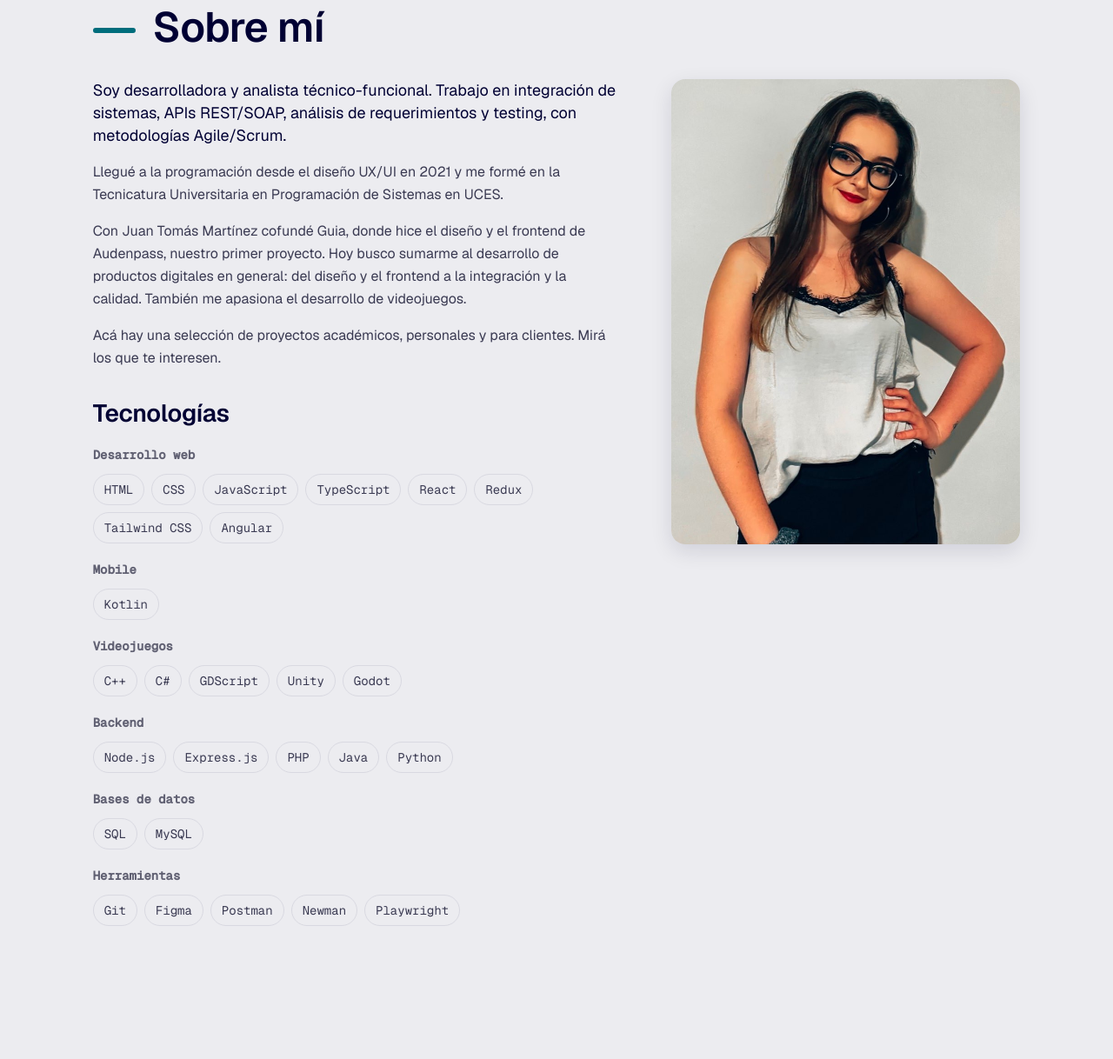
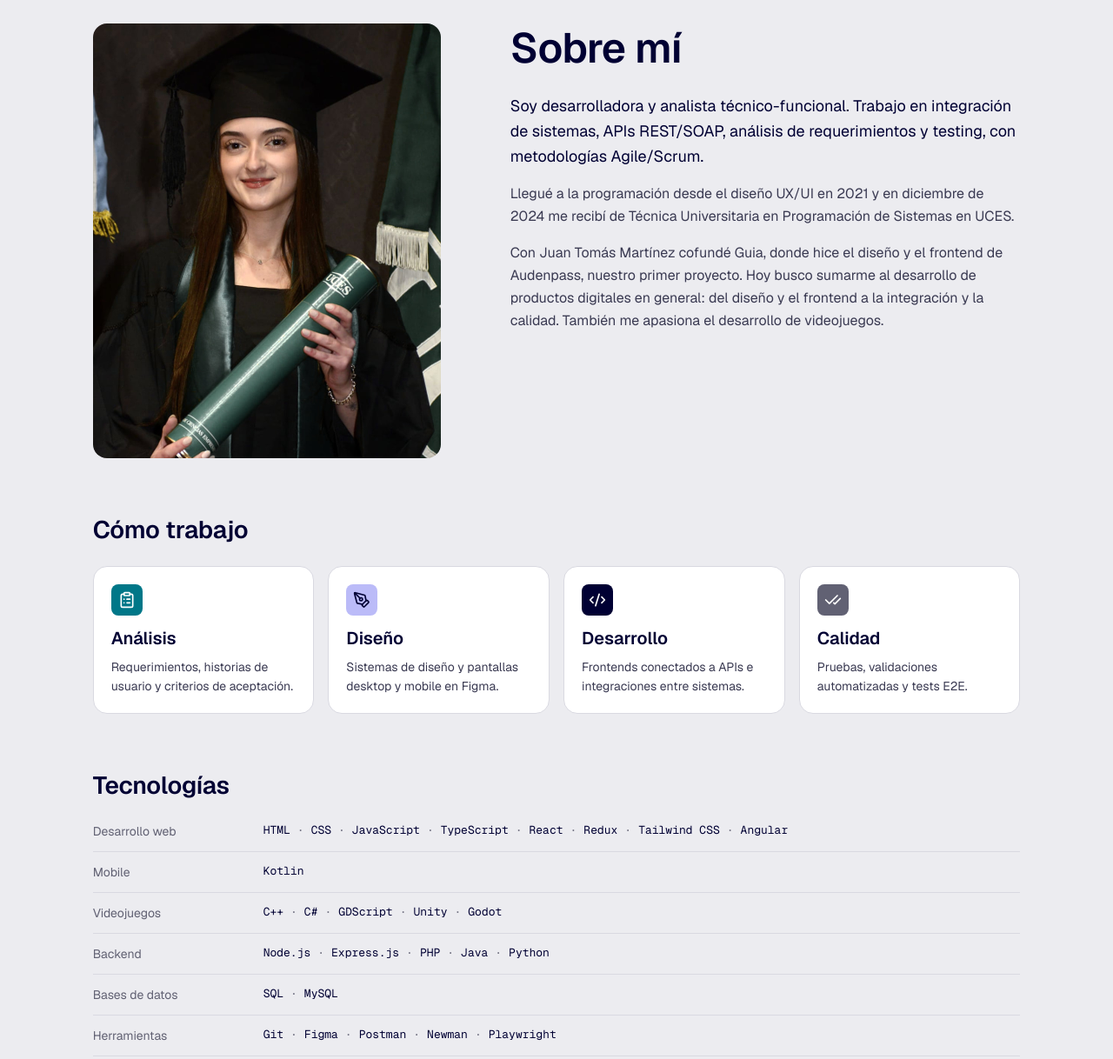
Before and after one commit to FlorenciaMorelli/portfolio, an Astro site: page / in a window 1280 px wide. Shown: the part 893-2111 px from the top of the page at 87% size. Built offline with nearby package versions, Linux system fonts and the light colour scheme; Astro itself is replaced by a stand-in of ours.

Commit message:
feat(sobre-mi): rediseñar Sobre mí con foto nueva, Cómo trabajo y tecnologías por grupo
Foto de graduación en 4:5 (me-2026.jpg, 800 × 1000) en lugar de me.jpg. El texto pasa a tres párrafos, con la fecha y el título de UCES en el segundo. Nuevo bloque Cómo trabajo con las cuatro facetas, cada una con el color de su cursor del hero, y las tecnologías como lista compacta por grupo en lugar de chips. Textos nuevos en ui.ts y tests E2E de la sección.

```diff
--- a/src/components/About.astro
+++ b/src/components/About.astro
@@ -1,6 +1,8 @@
 ---
+import Icon from './Icon.astro';
 import { useTranslations, type Locale } from '../i18n/utils';
 import { assetUrl } from '../lib/url';
+import type { IconName } from '../lib/types';
 import profile from '../data/profile.json';
 
 interface Props {
@@ -9,92 +11,211 @@ interface Props {
 const { locale } = Astro.props;
 const t = useTranslations(locale);
 const photo = assetUrl(profile.photo);
+
+// The four facets share their name and color with the hero cursors.
+type Facet = 'analysis' | 'design' | 'development' | 'quality';
+const facets: { id: Facet; icon: IconName; name: string }[] = [
+  { id: 'analysis', icon: 'clipboard-list', name: t.hero.modes.analysis },
+  { id: 'design', icon: 'pen-tool', name: t.hero.modes.design },
+  { id: 'development', icon: 'code-xml', name: t.hero.modes.development },
+  { id: 'quality', icon: 'check-check', name: t.hero.modes.quality },
+];
+const [lead, ...rest] = t.about.body;
 ---
 
 <section id="about" class="section about">
   <div class="container">
-    <h2 class="section-title">{t.about.title}</h2>
-    <div class="about__grid reveal">
+    <div class="about__intro">
+      <h2 class="about__title">{t.about.title}</h2>
+      <img
+        class="about__photo"
+        src={photo}
+        alt={t.about.photoAlt}
+        width="800"
+        height="1000"
+        loading="lazy"
+        decoding="async"
+      />
       <div class="about__text">
-        {t.about.body.map((paragraph) => <p>{paragraph}</p>)}
-
-        <h3 class="about__skills-title">{t.about.skillsTitle}</h3>
-        <div class="about__skill-groups">
-          {profile.skillGroups.map((group) => (
-            <div class="about__skill-group">
-              <h4 class="about__skill-cat">{t.about.skillsCategories[group.key] ?? group.key}</h4>
-              <ul class="about__skills">
-                {group.items.map((skill) => <li>{skill}</li>)}
-              </ul>
-            </div>
-          ))}
-        </div>
-      </div>
-      <div class="about__photo">
-        <img src={photo} alt={t.about.photoAlt} width="420" height="520" loading="lazy" />
+        <p class="about__lead">{lead}</p>
+        {rest.map((paragraph) => <p>{paragraph}</p>)}
       </div>
     </div>
+
+    <h3 class="about__subtitle">{t.about.howTitle}</h3>
+    <ul class="facets">
+      {facets.map((facet) => (
+        <li class={`facet facet--${facet.id}`}>
+          <span class="facet__icon" aria-hidden="true"><Icon name={facet.icon} size={20} /></span>
+          <h4 class="facet__name">{facet.name}</h4>
+          <p class="facet__desc">{t.about.how[facet.id]}</p>
+        </li>
+      ))}
+    </ul>
+
+    <h3 class="about__subtitle">{t.about.skillsTitle}</h3>
+    <dl class="stack">
+      {profile.skillGroups.map((group) => (
+        <div class="stack__row">
+          <dt>{t.about.skillsCategories[group.key] ?? group.key}</dt>
+          <dd>
+            <ul class="stack__items">
+              {group.items.map((skill) => <li>{skill}</li>)}
+            </ul>
+          </dd>
+        </div>
+      ))}
+    </dl>
   </div>
 </section>
 
 <style>
-  .about__grid {
+  .about {
+    padding-block: var(--space-30);
+  }
+
+  /* Photo on the left, title and text on the right (title first on small screens) */
+  .about__intro {
     display: grid;
-    grid-template-columns: 1.5fr 1fr;
-    gap: var(--space-16);
-    align-items: start;
+    grid-template-areas:
+      'title'
+      'photo'
+      'text';
+    gap: var(--space-6);
   }
-  .about__text p + p {
-    margin-top: var(--space-4);
-    color: var(--text-muted);
+  .about__title {
+    grid-area: title;
   }
-  .about__text p:first-child {
-    color: var(--text);
-    font-size: var(--text-lead);
+  .about__photo {
+    grid-area: photo;
+    width: 100%;
+    max-width: 25rem;
+    height: auto;
+    aspect-ratio: 4 / 5;
+    object-fit: cover;
+    border-radius: var(--radius-xl);
   }
-  .about__skills-title {
-    margin-top: var(--space-8);
-    margin-bottom: var(--space-4);
-  }
-  .about__skill-groups {
+  .about__text {
+    grid-area: text;
     display: flex;
     flex-direction: column;
     gap: var(--space-4);
   }
-  .about__skill-cat {
-    font-family: var(--font-mono);
+  .about__text p {
+    color: var(--text-muted);
+  }
+  .about__text .about__lead {
+    font-size: var(--text-lead);
+    line-height: var(--text-lead-lh);
+    color: var(--text);
+  }
+
+  .about__subtitle {
+    margin-top: var(--space-16);
+    margin-bottom: var(--space-6);
+  }
+
+  /* How I work: one card per facet, colored like its hero cursor */
+  .facets {
+    display: grid;
+    grid-template-columns: repeat(4, minmax(0, 1fr));
+    gap: var(--space-4);
+  }
+  .facet {
+    display: flex;
+    flex-direction: column;
+    gap: var(--space-2);
+    padding: var(--space-5);
+    background: var(--surface);
+    border: var(--border-width) solid var(--border);
+    border-radius: var(--radius-xl);
+  }
+  .facet__icon {
+    display: grid;
+    place-items: center;
+    width: 2.25rem;
+    height: 2.25rem;
+    margin-bottom: var(--space-1);
+    border-radius: var(--radius-sm);
+  }
+  .facet__name {
+    font-size: var(--text-h4);
+    line-height: var(--text-h4-lh);
+  }
+  .facet__desc {
     font-size: var(--text-sm);
+    line-height: var(--text-sm-lh);
+    color: var(--text-muted);
+  }
+  .facet--analysis .facet__icon { background: var(--cursor-analysis); color: var(--cursor-analysis-text); }
+  .facet--design .facet__icon { background: var(--cursor-design); color: var(--cursor-design-text); }
+  .facet--development .facet__icon { background: var(--cursor-dev); color: var(--cursor-dev-text); }
+  .facet--quality .facet__icon { background: var(--cursor-qa); color: var(--cursor-qa-text); }
+
+  /* Technologies: a compact list per group instead of chips */
+  .stack__row {
+    display: grid;
+    grid-template-columns: 11.25rem minmax(0, 1fr);
+    gap: var(--space-4);
+    padding-block: var(--space-3);
+    border-bottom: var(--border-width) solid var(--border);
+  }
+  .stack__row:first-child {
+    padding-top: 0;
+  }
+  .stack__row dt {
+    font-size: var(--text-sm);
+    line-height: var(--text-sm-lh);
     color: var(--text-faint);
-    margin-bottom: var(--space-2);
   }
-  .about__skills {
+  .stack__row dd {
+    margin: 0;
+  }
+  .stack__items {
     display: flex;
     flex-wrap: wrap;
-    gap: var(--space-2);
+    font-family: var(--font-mono);
+    font-size: var(--text-mono);
+    line-height: var(--text-mono-lh);
+    color: var(--text);
   }
-  .about__skills li {
-    padding: var(--space-1) var(--space-3);
-    border: 1px solid var(--border);
-    border-radius: var(--radius-pill);
-    font-family: var(--font-mono);
-    font-size: var(--text-sm);
-    color: var(--text-muted);
-  }
-  .about__photo img {
-    width: 100%;
-    border-radius: var(--radius-xl);
-    object-fit: cover;
-    box-shadow: var(--shadow-2);
+  .stack__items li:not(:first-child)::before {
+    content: '·';
+    content: '·' / '';
+    margin-inline: var(--space-2);
+    color: var(--text-faint);
   }
 
+  @media (min-width: 1024px) {
+    .about__intro {
+      grid-template-columns: 25rem minmax(0, 1fr);
+      grid-template-areas:
+        'photo title'
+        'photo text';
+      grid-template-rows: auto 1fr;
+      column-gap: var(--space-20);
+      row-gap: var(--space-6);
+      align-items: start;
+    }
+  }
+  @media (max-width: 1023.98px) {
+    .facets {
+      grid-template-columns: repeat(2, minmax(0, 1fr));
+    }
+  }
   @media (max-width: 767.98px) {
-    .about__grid {
-      grid-template-columns: 1fr;
-      gap: var(--space-8);
+    .about {
+      padding-block: var(--space-20);
     }
     .about__photo {
-      order: -1;
-      max-width: 18rem;
+      max-width: none;
+    }
+    .facets {
+      grid-template-columns: 1fr;
+    }
+    .stack__row {
+      grid-template-columns: 1fr;
+      gap: var(--space-1);
     }
   }
 </style>
--- a/src/data/profile.json
+++ b/src/data/profile.json
@@ -17,5 +17,5 @@
     "es": "assets/documents/resume-es.pdf",
     "en": "assets/documents/resume-en.pdf"
   },
-  "photo": "assets/img/me.jpg"
+  "photo": "assets/img/me-2026.jpg"
 }
--- a/src/i18n/ui.ts
+++ b/src/i18n/ui.ts
@@ -57,6 +57,9 @@ type Dict = {
     skillsTitle: string;
     skillsCategories: Record<string, string>;
     photoAlt: string;
+    howTitle: string;
+    /** One line per facet; the facet names are in `hero.modes`. */
+    how: { analysis: string; design: string; development: string; quality: string };
   };
   experience: {
     title: string;
@@ -141,9 +144,8 @@ export const ui: Record<Locale, Dict> = {
       title: 'Sobre mí',
       body: [
         'Soy desarrolladora y analista técnico-funcional. Trabajo en integración de sistemas, APIs REST/SOAP, análisis de requerimientos y testing, con metodologías Agile/Scrum.',
-        'Llegué a la programación desde el diseño UX/UI en 2021 y me formé en la Tecnicatura Universitaria en Programación de Sistemas en UCES.',
+        'Llegué a la programación desde el diseño UX/UI en 2021 y en diciembre de 2024 me recibí de Técnica Universitaria en Programación de Sistemas en UCES.',
         'Con Juan Tomás Martínez cofundé Guia, donde hice el diseño y el frontend de Audenpass, nuestro primer proyecto. Hoy busco sumarme al desarrollo de productos digitales en general: del diseño y el frontend a la integración y la calidad. También me apasiona el desarrollo de videojuegos.',
-        'Acá hay una selección de proyectos académicos, personales y para clientes. Mirá los que te interesen.',
       ],
       skillsTitle: 'Tecnologías',
       skillsCategories: {
@@ -155,6 +157,13 @@ export const ui: Record<Locale, Dict> = {
         tools: 'Herramientas',
       },
       photoAlt: 'Florencia Morelli',
+      howTitle: 'Cómo trabajo',
+      how: {
+        analysis: 'Requerimientos, historias de usuario y criterios de aceptación.',
+        design: 'Sistemas de diseño y pantallas desktop y mobile en Figma.',
+        development: 'Frontends conectados a APIs e integraciones entre sistemas.',
+        quality: 'Pruebas, validaciones automatizadas y tests E2E.',
+      },
     },
     experience: {
       title: 'Experiencia',
@@ -302,9 +311,8 @@ export const ui: Record<Locale, Dict> = {
       title: 'About me',
       body: [
         "I'm a developer and technical-functional analyst. I work on systems integration, REST/SOAP APIs, requirements analysis and testing, using Agile/Scrum.",
-        'I came into programming through UX/UI design in 2021 and trained as a Systems Programming Technician at UCES.',
+        'I came into programming through UX/UI design in 2021 and in December 2024 I earned a Technical Degree in Systems Programming from UCES.',
         "With Juan Tomás Martínez I co-founded Guia, where I did the design and frontend of Audenpass, our first project. These days I want to work on digital products as a whole: from design and frontend to integration and quality. I'm also passionate about game development.",
-        'Below is a selection of academic, personal and client projects. Have a look at whatever catches your eye.',
       ],
       skillsTitle: 'Technologies',
       skillsCategories: {
@@ -316,6 +324,13 @@ export const ui: Record<Locale, Dict> = {
         tools: 'Tools',
       },
       photoAlt: 'Florencia Morelli',
+      howTitle: 'How I work',
+      how: {
+        analysis: 'Requirements, user stories and acceptance criteria.',
+        design: 'Design systems and desktop and mobile screens in Figma.',
+        development: 'Frontends connected to APIs and integrations between systems.',
+        quality: 'Testing, automated validations and E2E tests.',
+      },
     },
     experience: {
       title: 'Experience',
```
Also changed, not shown: tests/e2e/home.spec.ts (+30 -0 lines), public/assets/img/me-2026.jpg (added), public/assets/img/me.jpg (deleted).
